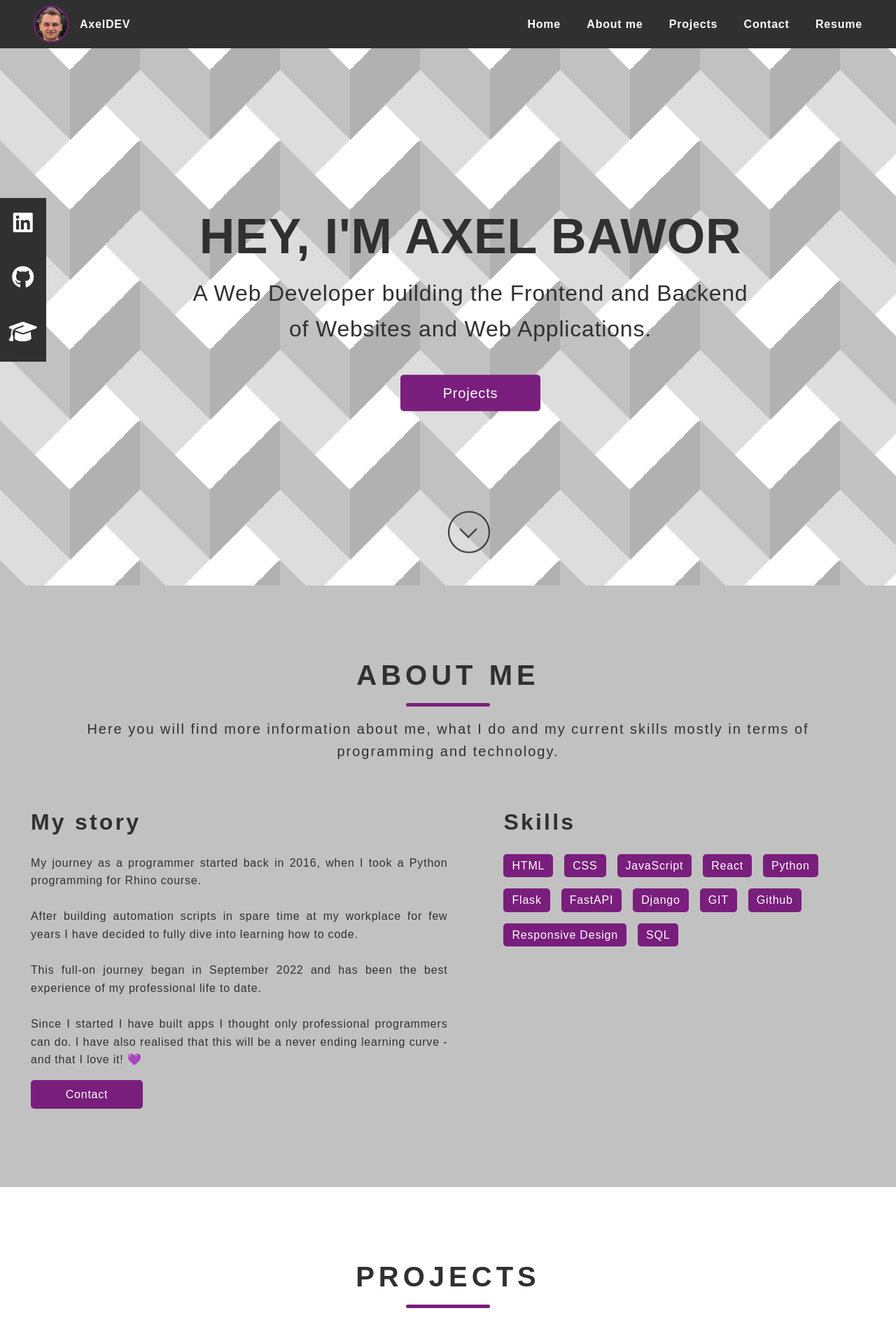
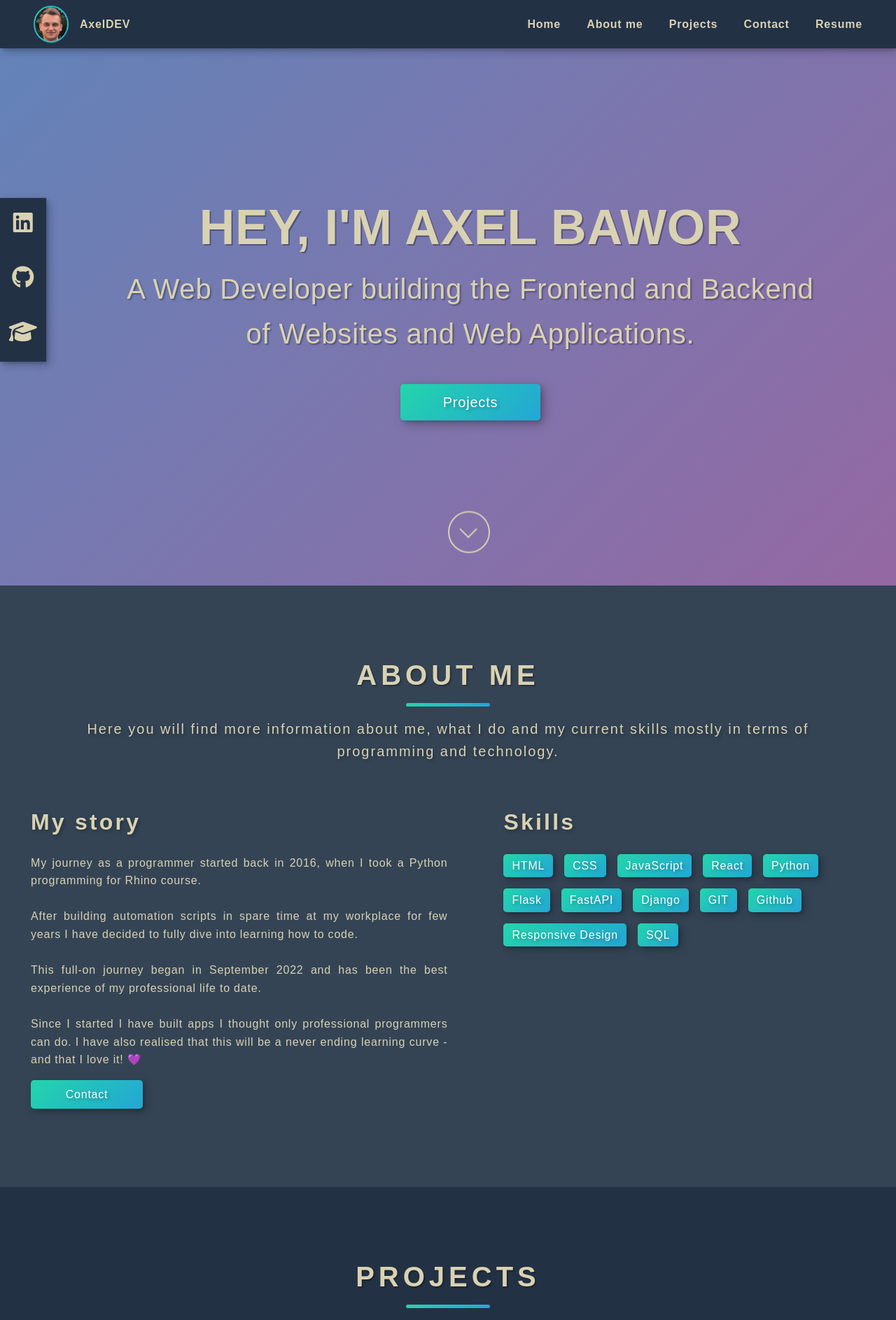
Before and after one commit to abawor/django_portfolio_website, a Django app: page / in a window 1280 px wide. Shown: the top 1887 px of the page at 70% size. Run offline with Django 3.2, Linux system fonts and the light colour scheme; some libraries are stand-ins or nearby versions.

Commit message:
Updated colour main backgrounds, buttons background and colour scheme.

```diff
--- a/website/static/css/base.css
+++ b/website/static/css/base.css
@@ -11,18 +11,30 @@
     --fw-reg: 300;
     --fw-bold: 600;
 
-    --clr-light: #fff;
-    --clr-medium: #c2c1c1;
-    --clr-dark: #303030;
-    --clr-main: #791e7c;
+    --clr-white: #fff;
+    --clr-light: #d9d2b2;
+    --clr-medium: #344455;
+    --clr-dark: #233145;
+    --clr-main: linear-gradient(-45deg, #23a6d5, #23d5ab);
+
+    --bg-gradient: linear-gradient(-45deg, #ee7752, #e73c7e, #23a6d5, #23d5ab);
 
     --fs-h1: 2rem;
     --fs-h2: 1.5rem;
     --fs-h3: 1.125rem;
     --fs-body: 0.9rem;
 
+    --ts0: 0px 0px 10px rgba(255,255,255,0.9);
+    --ts1: 2px 2px 0px rgba(0,0,0,0.3);
+    --ts2: 2px 2px 2px rgba(0,0,0,0.3);
+    --ts3: 2px 2px 5px rgba(0,0,0,0.3);
+
+
     --bs: 0.25em 0.25em 0.75em rgba(0,0,0,.25),
           0.125em 0.125em 0.25em rgba(0,0,0,.15);
+
+    --bs2: 0 0 1em rgba(0,0,0,.25),
+          0 0 1em rgba(0,0,0,.15);
 
     --s: 125px;
 
@@ -50,18 +62,27 @@
 }
 
 body {
-    background:
-    conic-gradient(from  45deg at 75% 75%, var(--c3) 90deg,var(--c1) 0 180deg,#0000 0),
-    conic-gradient(from -45deg at 25% 25%, var(--c3) 90deg,#0000 0),
-    conic-gradient(from -45deg at 50% 100%,#0000 180deg,var(--c3) 0),
-    conic-gradient(from -45deg,var(--c1) 90deg, var(--c2) 0 225deg,var(--c4) 0);
-    background-size: var(--s) var(--s); /* control the size here */
+    background: var(--bg-gradient);
+    background-size: 400% 400%;
+    animation: gradient 5s ease infinite;
     color: var(--clr-dark);
     margin: 0;
     font-family: var(--ff-primary);
     font-size: var(--fs-body);
     line-height: 1.6;
     letter-spacing: 0.05em;
+}
+
+@keyframes gradient {
+    0% {
+        background-position: 0% 50%;
+    }
+    50% {
+        background-position: 100% 50%;
+    }
+    100% {
+        background-position: 0% 50%;
+    }
 }
 
 a,
@@ -80,6 +101,7 @@
     text-align: center;
     font-weight: var(--fw-bold);
     letter-spacing: 0.15em;
+    text-shadow: var(--ts2);
 }
 
 .section_title::after {
@@ -100,6 +122,7 @@
     text-align: center;
     letter-spacing: 0.1em;
     margin: 0em 2em 3em;
+    text-shadow: var(--ts3);
 }
 
 .container {
@@ -111,18 +134,20 @@
     display: block;
     width: 10em;
     margin: 2em auto 0;
-    color: var(--clr-light);
+    color: var(--clr-white);
     background: var(--clr-main);
     padding: 0.5em 2em;
     font-size: var(--fs-h3);
     text-align: center;
     border-radius: 5px;
     transition: transform 0.5s;
+    box-shadow: var(--bs);
+    text-shadow: var(--ts3);
 }
 
 .shortcut_button:hover {
     transform: translateY(-5px);
-    color: var(--clr-light);
+    color: var(--clr-white);
 }
 
 
@@ -135,6 +160,7 @@
     font-weight: var(--fw-bold);
     position: sticky;
     top: 0;
+    box-shadow: var(--bs);
     z-index: 100;
 }
 
@@ -148,12 +174,15 @@
 }
 
 .nav-bar a {
-    color: var(--clr-light);
-    transition: color 0.3s ease-in-out;
+    background: var(--clr-light);
+    background-clip: text;
+    -webkit-text-fill-color: transparent;
 }
 
 .nav-bar a:hover {
-    color: var(--clr-main);
+    background: var(--clr-main);
+    background-clip: text;
+    -webkit-text-fill-color: transparent;
 }
 
 .nav_bar_links a {
@@ -169,9 +198,10 @@
     width: 50px;
     height: 100%;
     border-radius: 50%;
-    border: 2px solid var(--clr-main);
+    border: 2px solid transparent;
     overflow: hidden;
     margin-right: 1em;
+    background: var(--clr-main);
 }
 
 .hamburger {
@@ -218,16 +248,19 @@
     display: block;
     height: calc(100vh - 2em);
     text-align: center;
+    color: var(--clr-light);
 }
 
 .intro_title {
     font-size: calc(var(--fs-h1) * 1.75);
     font-weight: var(--fw-bold);
     margin-top: 1em;
+    text-shadow: var(--ts1);
 }
 
 .intro_subtitle {
-    font-size: var(--fs-h2);
+    font-size: var(--fs-h1);
+    text-shadow: var(--ts2);
 }
 
 .intro-text {
@@ -250,14 +283,11 @@
     top: 50%;
     background-color: var(--clr-dark);
     transform: translateY(-50%);
-}
-
-.intro_social a {
-    transition: background-color 0.3s ease-in-out
+    box-shadow: var(--bs);
 }
 
 .intro_social a:hover {
-    background-color: var(--clr-main);
+    background: var(--clr-main);
 }
 
 .intro_social i {
@@ -286,7 +316,7 @@
     left: 50%;
     width: 60px;
     height: 60px;
-    border: 2px solid var(--clr-dark);
+    border: 2px solid var(--clr-light);
     border-radius: 50%;
     animation: down 1.5s infinite;
     &::before {
@@ -296,8 +326,8 @@
         left: 18px;
         width: 18px;
         height: 18px;
-        border-left: 2px solid var(--clr-dark);
-        border-bottom: 2px solid var(--clr-dark);
+        border-left: 2px solid var(--clr-light);
+        border-bottom: 2px solid var(--clr-light);
         transform: rotate(-45deg);
     }
 }
@@ -320,7 +350,7 @@
 
 .about-me {
     background-color: var(--clr-medium);
-    color: var(--clr-dark);
+    color: var(--clr-light);
 }
 
 .about-me-columns {
@@ -360,10 +390,12 @@
 }
 
 .skills-list li {
-    background-color: var(--clr-main);
+    background: var(--clr-main);
     color: white;
     padding: 0.25em 0.75em;
     border-radius: 5px;
+    box-shadow: var(--bs);
+    text-shadow: var(--ts3);
 }
 
 .contact_button {
--- a/website/templates/webapp/base.html
+++ b/website/templates/webapp/base.html
@@ -123,7 +123,7 @@
             <img src="static/images/item_1.jpg" alt="Online Design Tool">
             <div class="portfolio_item_desc">
               <div class="portfolio_item_desc_box">
-                <div class="portfolio_item_desc_title">
+                <div class="portfolio_item_desc_title desc_title_top">
                   Case Study
                 </div>
                 <div class="portfolio_item_desc_text">
@@ -154,7 +154,7 @@
             <img src="static/images/item_2.jpg" alt="Automation Scripts">
             <div class="portfolio_item_desc">
               <div class="portfolio_item_desc_box">
-                <div class="portfolio_item_desc_title">
+                <div class="portfolio_item_desc_title  desc_title_top">
                   Case Study
                 </div>
                 <div class="portfolio_item_desc_text">
@@ -185,7 +185,7 @@
             <img src="static/images/item_3.jpg" alt="Racing Game">
             <div class="portfolio_item_desc">
               <div class="portfolio_item_desc_box">
-                <div class="portfolio_item_desc_title">
+                <div class="portfolio_item_desc_title desc_title_top">
                   Case Study
                 </div>
                 <div class="portfolio_item_desc_text">
@@ -216,7 +216,7 @@
             <img src="static/images/item_4.jpg" alt="URL Shortener">
             <div class="portfolio_item_desc">
               <div class="portfolio_item_desc_box">
-                <div class="portfolio_item_desc_title">
+                <div class="portfolio_item_desc_title desc_title_top">
                   Case Study
                 </div>
                 <div class="portfolio_item_desc_text">
@@ -247,7 +247,7 @@
             <img src="static/images/item_5.jpg" alt="ToDo App">
             <div class="portfolio_item_desc">
               <div class="portfolio_item_desc_box">
-                <div class="portfolio_item_desc_title">
+                <div class="portfolio_item_desc_title desc_title_top">
                   Case Study
                 </div>
                 <div class="portfolio_item_desc_text">
@@ -278,7 +278,7 @@
             <img src="static/images/item_6.jpg" alt="Family Days Out">
             <div class="portfolio_item_desc">
               <div class="portfolio_item_desc_box">
-                <div class="portfolio_item_desc_title">
+                <div class="portfolio_item_desc_title desc_title_top">
                   Case Study
                 </div>
                 <div class="portfolio_item_desc_text">
```
Also changed, not shown: other parts of website/static/css/base.css (+26 -15 lines), website/static/images/item_11.jpg (added).
